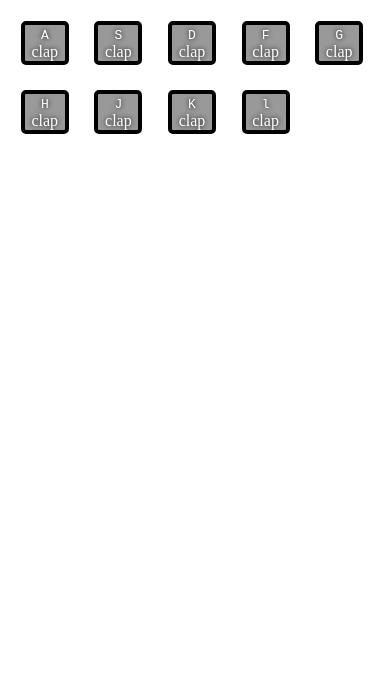
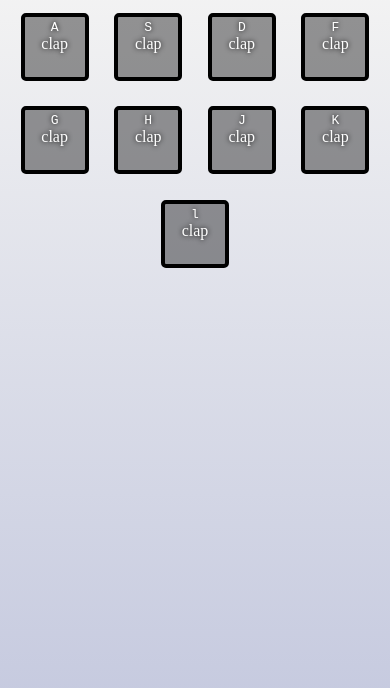
Before and after one commit to sebastian-alcantara/drumKit, a plain HTML site: page index.html in a window 390 px wide. Drawn offline with Linux system fonts and the light colour scheme.

Commit message:
Made page a little more responsive

```diff
--- a/miEstilo.css
+++ b/miEstilo.css
@@ -1,9 +1,18 @@
+body {
+    margin: 0;
+    background-image: linear-gradient( hsl(251, 1%, 95%), hsl(230, 30%, 80%));
+    height: 100vh;
+}
+
 .keys {
     display: flex;
     flex-wrap: wrap;
+    justify-content: center;
+    align-content: center;
 }
 
 .key {
+    display: block;
     border: 4px solid black;
     margin: 0.8rem;
     text-align: center;
@@ -25,3 +34,11 @@
     display: block;
     text-align: center;
 }
+
+@media only screen and (max-width: 768px) {
+    .key {
+        width: 60px;
+        height: 60px;
+
+    }
+}
```
